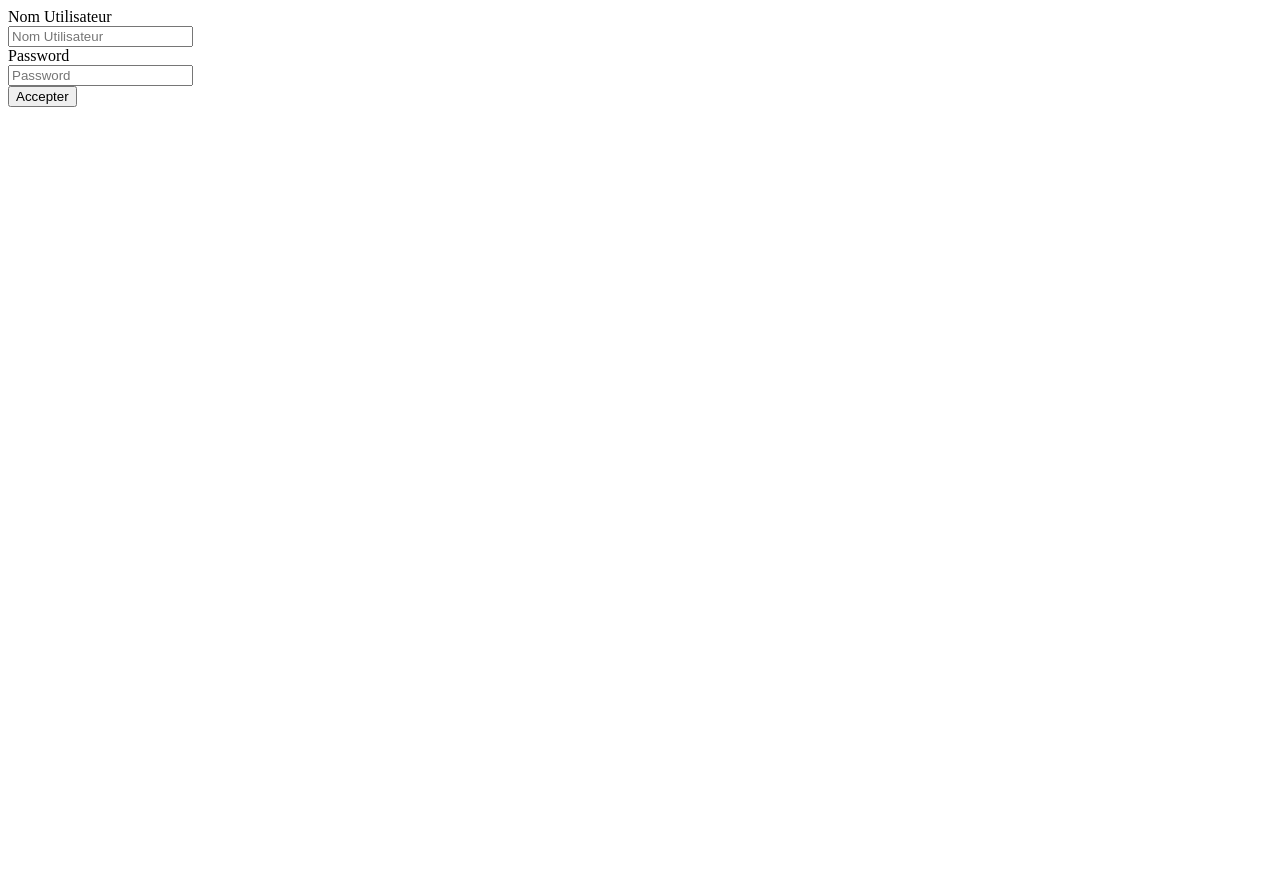
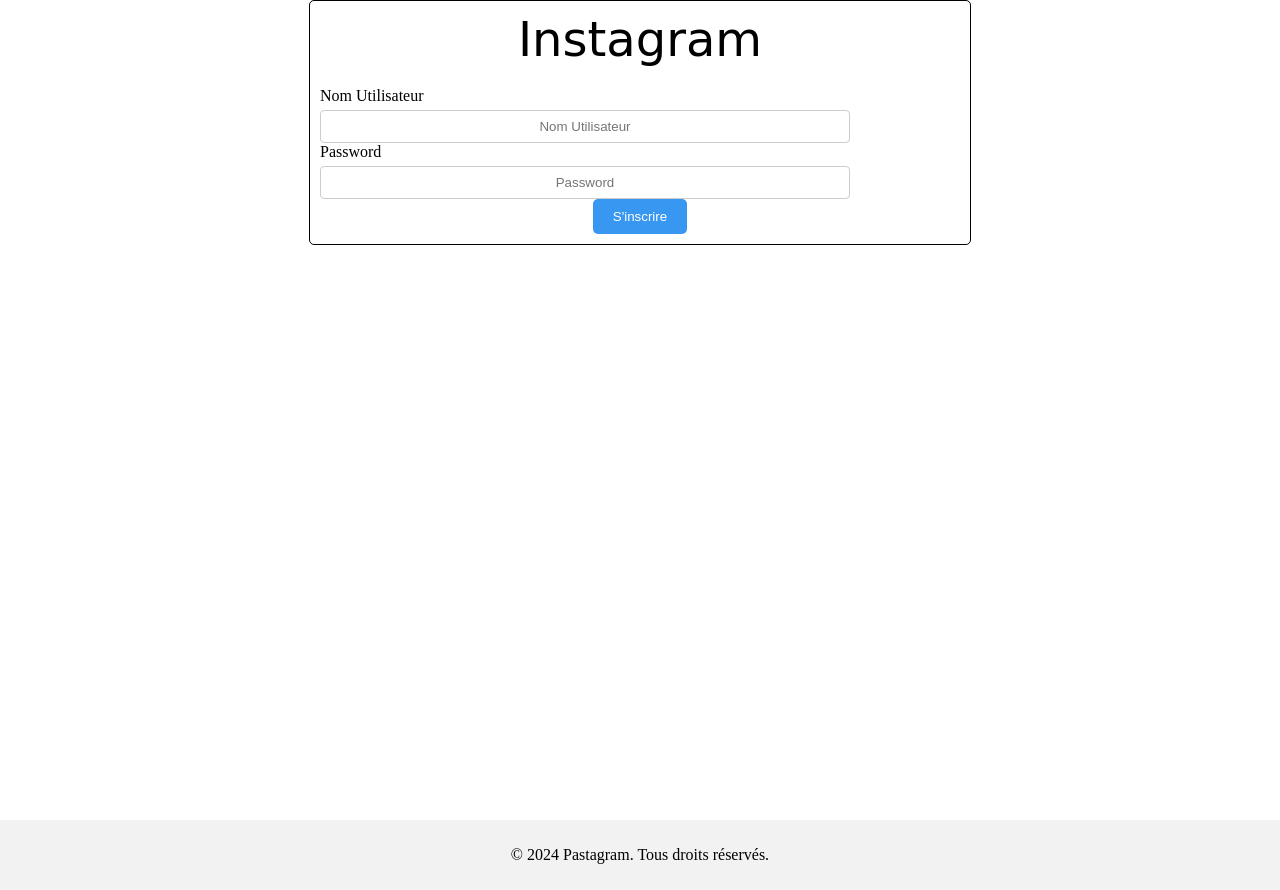
Before and after one commit to dark-arobase/projet-DA_1-mondat-4, a plain HTML site: page Client/inscription.html in a window 1280 px wide. Before the commit the page ends 800 px from the top, so only its background shows below. Drawn offline with Linux system fonts and the light colour scheme; no server answers.

Commit message:
Ajoute des inscription, modifcation des code

```diff
--- a/Client/Script.js
+++ b/Client/Script.js
@@ -6,23 +6,10 @@
 
 
 
-
-async function loadProducts() {
-  try {
-    const res = await fetch("/toutUtilisateur");
-    if (!res.ok) throw new Error("Erreur chargement produits"); /*erreur si il y pas de reponse*/
-
-    utilisdonner = await res.json();
-
-  } catch (err) {
-    console.error("Impossible de charger les produits", err);
-  }
-}
+form.addEventListener("submit", async (e) =>{
+    e.preventDefault()
 
 
-
-form.addEventListener("submit", async (e) =>{
-    e.preventDefault()
 
     const name = N_Utilisateur.value
     const pass = Password.value
@@ -32,18 +19,10 @@
                 headers: { "Content-Type": "application/json" },
                 body: JSON.stringify({N_Utilisateur: name,Password: pass}),
             })
-
-
         form.reset();
-        id.value = ""
-        await loadProducts();
-
     }
 
     catch(err){
         console.error("Impossible", err);
     }
 })
-
-
-loadProducts()
--- a/Client/inscription.html
+++ b/Client/inscription.html
@@ -3,20 +3,27 @@
 <head>
     <meta charset="UTF-8">
     <meta name="viewport" content="width=device-width, initial-scale=1.0">
-    <title>Inscription</title>
+    <title>Inscription - Instagram</title>
+    <link rel="stylesheet" href="style.css">
+
+
 </head>
 <body>
+
+    <div id="page">
     <main>
+
+        <div class="policeinst">Instagram</div>
         <form id="userForm">
         <input type="hidden" id="uId">
-        <div>
+        <div class ="inputnom">
             <label for="name">Nom Utilisateur</label>
             <div>
                 <input type="text" id="name" placeholder="Nom Utilisateur" required>
             </div>
         </div>
 
-        <div>
+        <div class ="inputpass">
             <label for="Password">Password</label>
             <div>
                 <input type="text" id="Password" placeholder="Password" required>
@@ -24,15 +31,21 @@
         </div>
 
 
-        <div>
-              <div>
-                <div>
-                  <button id="submitBtn" type="submit">Accepter</button>
-              </div>
-            </div>
+        <div class="btt">
+                <button id="submitBtn" type="submit">S'inscrire</button>
         </div>
 
         <script src="Script.js"></script>
+
+
+
     </main>
+    </div>
+
+    <footer>
+        <div class="footer-content">
+            <p>&copy; 2024 Pastagram. Tous droits réservés.</p>
+        </div>
+    </footer>
 </body>
 </html>
--- /dev/null
+++ b/Client/style.css
@@ -0,0 +1,77 @@
+body {
+  display: grid;
+  grid-template-rows: auto 1fr; /* Hauteur automatique pour le contenu, 1 seule fraction pour le reste */
+  min-height: 100vh;
+  margin: 0;
+}
+
+header {
+  grid-row: 1;
+}
+
+footer {
+  grid-row: 3; /* Ou juste après le contenu principal */
+}
+
+
+main{
+    grid-row: 2;
+    margin: 0 auto;
+    width: 50%;
+    padding: 10px;
+    border: 1px solid #000000;
+    border-radius: 5px;
+    background-color: #ffffff;
+}
+
+
+
+.inputnom input, .inputpass input {
+    width: 80%;
+    padding: 8px;
+    margin-top: 5px;
+    border: 1px solid #ccc;
+    border-radius: 4px;
+    text-align: center;
+}
+
+.btt {
+    text-align: center;
+}
+
+.btt button {
+    background-color: #3897f0;
+    color: white;
+    padding: 10px 20px;
+    border: none;
+    border-radius: 5px;
+    cursor: pointer;
+}
+
+.btt button:hover {
+    background-color: #267dd4;
+}
+
+
+/* change la police de instagramme */
+.policeinst {
+    font-family: 'Brush Script MT', cursive;
+    font-size: 48px;
+    text-align: center;
+    margin-bottom: 20px;
+}
+
+/* mettre le footer enbas au centre */
+footer {
+    background-color: #f2f2f2;
+    text-align: center;
+    padding: 10px 0;
+    margin-top: 20px;
+}
+
+
+#page {
+    display: flex;
+    flex-direction: column;
+    min-height: 100vh;
+}
```
Also changed, not shown: Client/Acceul.html (added, +11 -0 lines), Client/SeConnecter.html (added, +11 -0 lines), Serveur/Server.js (+10 -7 lines), 1 other file.
